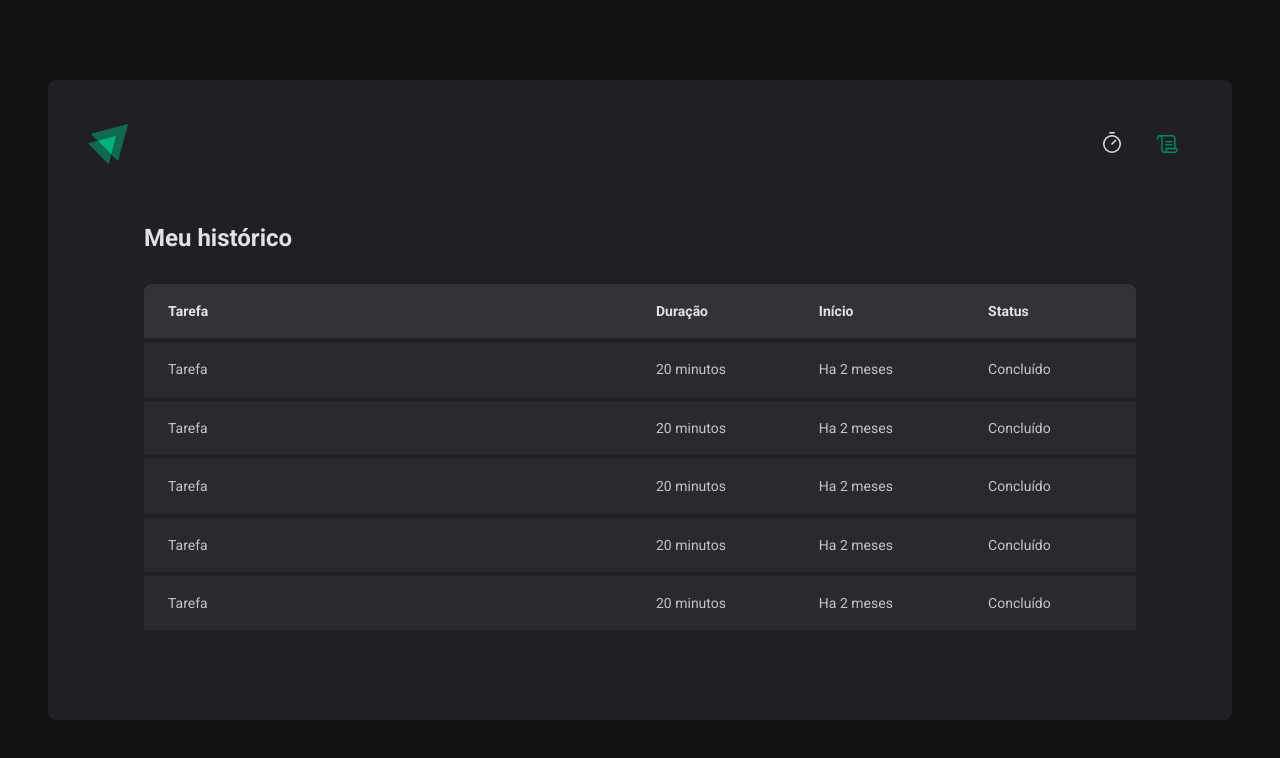
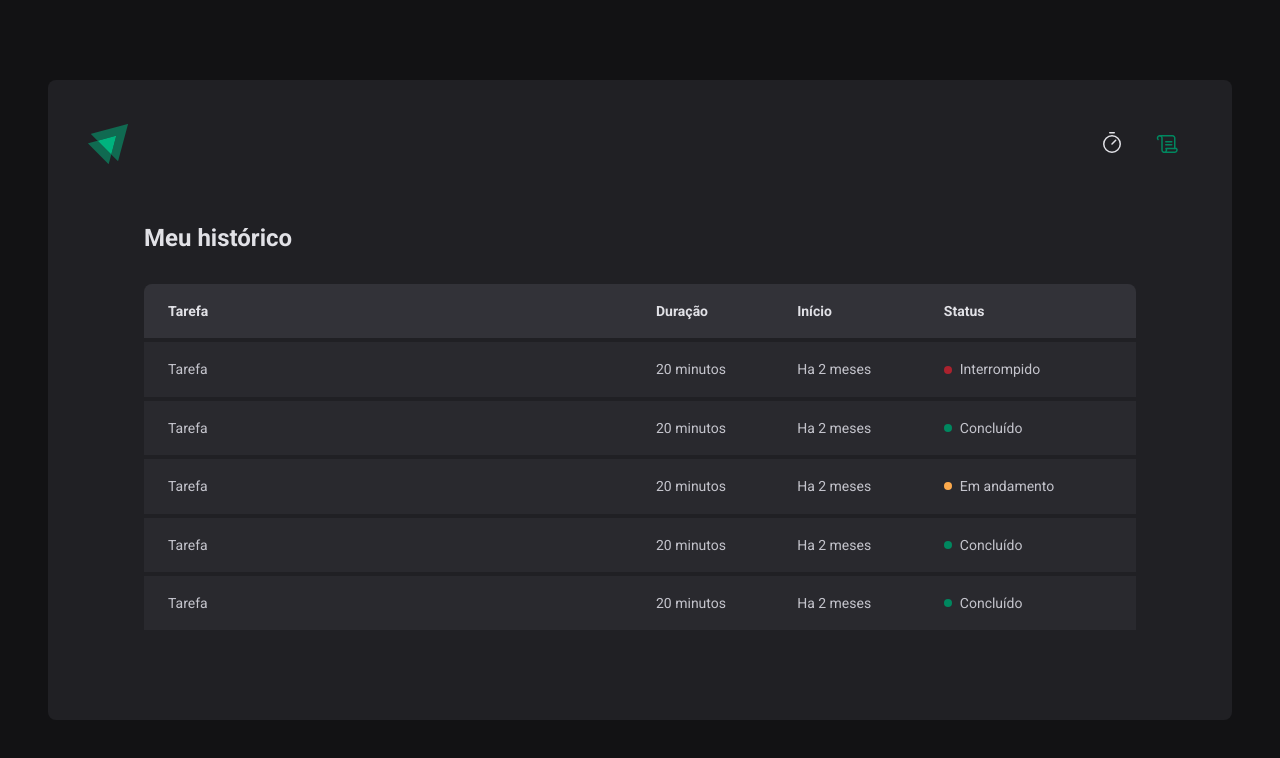
Before and after one commit to D1D1O/ignite-timer, a React (Vite) app: page /history in a window 1280 px wide. Shown: the top 758 px of the page. Built offline with nearby package versions, Linux system fonts and the light colour scheme.

Commit message:
adicionado react-hook-form

```diff
--- a/package.json
+++ b/package.json
@@ -13,6 +13,7 @@
     "phosphor-react": "^1.4.1",
     "react": "^18.2.0",
     "react-dom": "^18.2.0",
+    "react-hook-form": "^7.41.0",
     "react-router-dom": "^6.4.5",
     "styled-components": "^5.3.6"
   },
--- a/src/pages/History/index.tsx
+++ b/src/pages/History/index.tsx
@@ -1,4 +1,4 @@
-import { HistoryContainer, HistoryList } from './styles'
+import { HistoryContainer, HistoryList, Status } from './styles'
 
 export function History() {
   return (
@@ -19,32 +19,42 @@ export function History() {
               <td>Tarefa</td>
               <td>20 minutos</td>
               <td>Ha 2 meses</td>
-              <td>Concluído</td>
+              <td>
+                <Status statusColor="red">Interrompido</Status>
+              </td>
             </tr>
           </tbody>
           <tr>
             <td>Tarefa</td>
             <td>20 minutos</td>
             <td>Ha 2 meses</td>
-            <td>Concluído</td>
+            <td>
+              <Status statusColor="green">Concluído</Status>
+            </td>
           </tr>
           <tr>
             <td>Tarefa</td>
             <td>20 minutos</td>
             <td>Ha 2 meses</td>
-            <td>Concluído</td>
+            <td>
+              <Status statusColor="yellow">Em andamento</Status>
+            </td>
           </tr>
           <tr>
             <td>Tarefa</td>
             <td>20 minutos</td>
             <td>Ha 2 meses</td>
-            <td>Concluído</td>
+            <td>
+              <Status statusColor="green">Concluído</Status>
+            </td>
           </tr>
           <tr>
             <td>Tarefa</td>
             <td>20 minutos</td>
             <td>Ha 2 meses</td>
-            <td>Concluído</td>
+            <td>
+              <Status statusColor="green">Concluído</Status>
+            </td>
           </tr>
         </table>
       </HistoryList>
--- a/src/pages/History/styles.ts
+++ b/src/pages/History/styles.ts
@@ -57,3 +57,26 @@ export const HistoryList = styled.div`
     }
   }
 `
+const STATUS_COLORS = {
+  yellow: 'yellow-500',
+  green: 'green-500',
+  red: 'red-500',
+} as const
+
+interface StatusProps {
+  statusColor: keyof typeof STATUS_COLORS
+}
+
+export const Status = styled.span<StatusProps>`
+  display: flex;
+  align-items: center;
+  gap: 0.5rem;
+
+  &::before {
+    content: '';
+    width: 0.5rem;
+    height: 0.5rem;
+    border-radius: 9999px;
+    background: ${(props) => props.theme[STATUS_COLORS[props.statusColor]]};
+  }
+`
--- a/src/pages/Home/index.tsx
+++ b/src/pages/Home/index.tsx
@@ -1,4 +1,5 @@
 import { Play } from 'phosphor-react'
+import { useForm } from 'react-hook-form'
 import {
   CountdownContainer,
   FormContainer,
@@ -10,9 +11,18 @@ import {
 } from './styles'
 
 export function Home() {
+  const { register, handleSubmit, watch } = useForm()
+
+  function handleCreateNewCycle(data: any) {
+    console.log(data)
+  }
+
+  const task = watch('task')
+  const isSubmitDisabled = !task
+
   return (
     <HomeContainer>
-      <form action="">
+      <form onSubmit={handleSubmit(handleCreateNewCycle)} action="">
         <FormContainer>
           <label htmlFor="task">Vou trabalhar em</label>
           <TaskInput
@@ -20,6 +30,7 @@ export function Home() {
             id="task"
             placeholder="Dê um nome para o seu projeto"
             list="task-suggestions"
+            {...register('task')}
           />
           <datalist id="task-suggestions">
             <option value="Projeto 1"></option>
@@ -36,6 +47,7 @@ export function Home() {
             step={5}
             min={5}
             max={60}
+            {...register('minutesAmount', { valueAsNumber: true })}
           />
           <span>minutos.</span>
         </FormContainer>
@@ -48,7 +60,7 @@ export function Home() {
           <span>0</span>
         </CountdownContainer>
 
-        <StartCountdownButton disabled type="submit">
+        <StartCountdownButton disabled={isSubmitDisabled} type="submit">
           <Play size={24} />
           Começar
         </StartCountdownButton>
```
Also changed, not shown: 1 other file (tests, documents, lock files or other folders).
